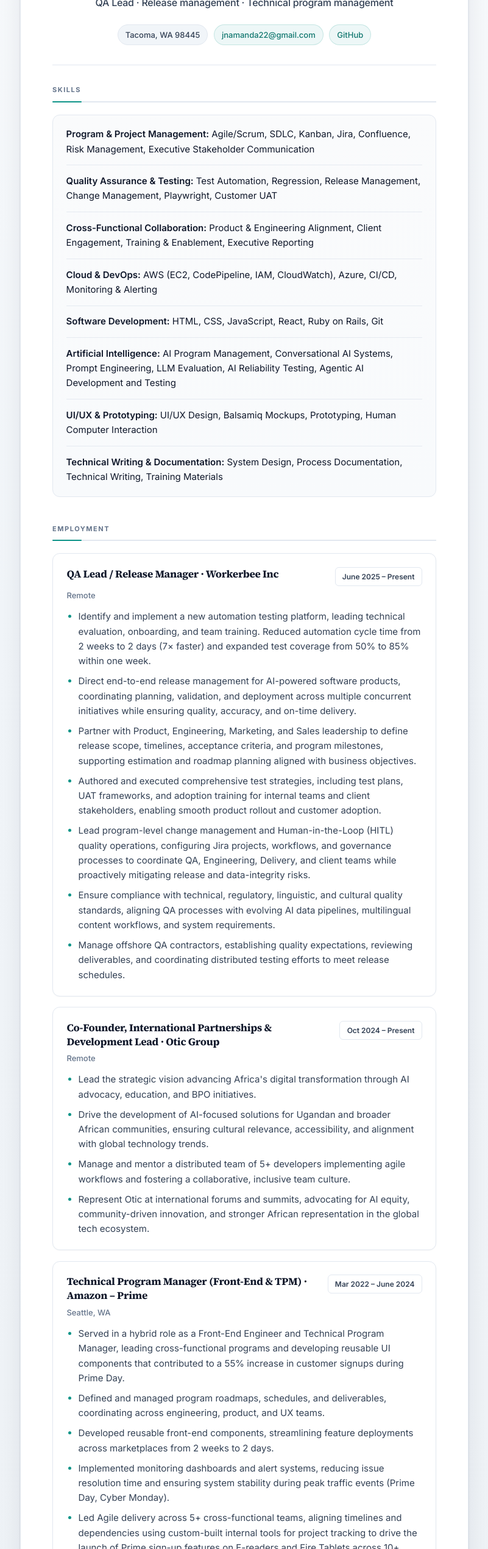
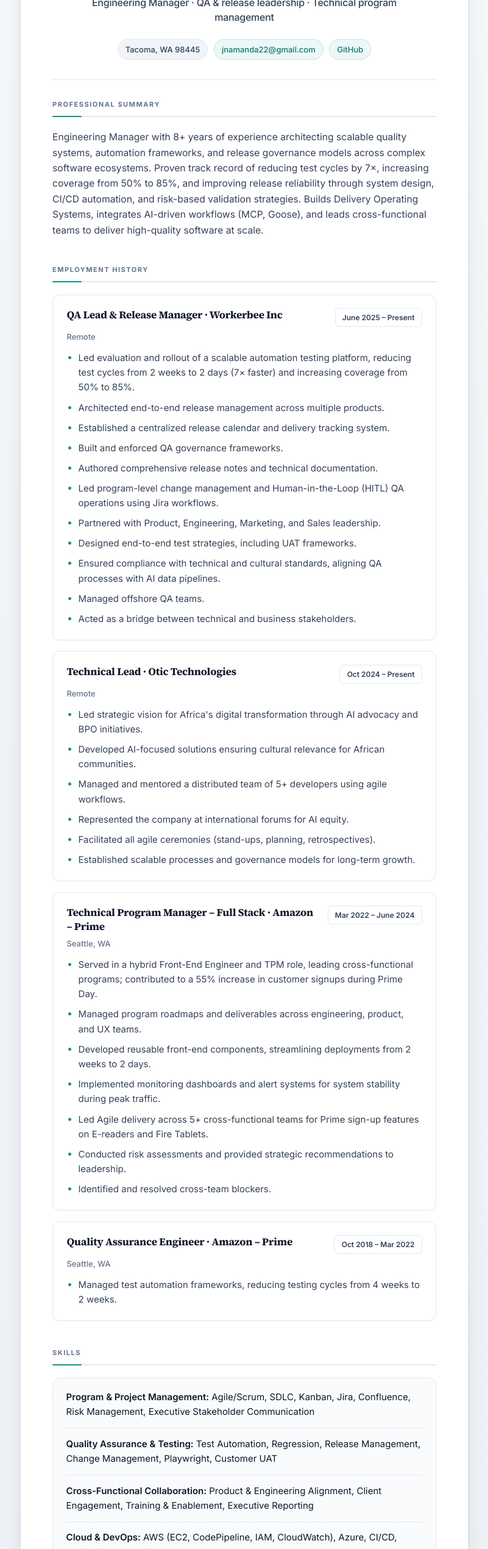
Before and after one commit to jkaweesi22/Kaweesi-Resume, a plain HTML site: page resume.html in a window 1280 px wide. Shown: the part 260-2800 px from the top of the page at 61% size, without its empty margins (239-1040 px from the left). Drawn offline with Linux system fonts and the light colour scheme.

Commit message:
- Documentation cards use a primary overlay link to GitHub Pages; GitHub stays above for repo clicks - Add SDLC guide alongside QAEssentials; tighten portfolio doc section copy - Résumé: professional summary, employment bullets, Otic Technologies Technical Lead, Amazon QA Engineer - Home/meta/about aligned with résumé

```diff
--- a/css/styles.css
+++ b/css/styles.css
@@ -765,6 +765,7 @@
 
 /* Card with several explicit links (e.g. one doc hub + repo + sections) */
 .repo-card__panel {
+    position: relative;
     display: flex;
     flex-direction: column;
     gap: 0.5rem;
@@ -777,9 +778,35 @@
     transition: box-shadow 0.18s ease, border-color 0.18s ease;
 }
 
-.repo-card__panel:hover {
+.repo-card__panel:hover,
+.repo-card__panel:focus-within {
     box-shadow: var(--shadow-hover);
     border-color: var(--accent-muted);
+}
+
+/* Full-card hit target to primary URL; GitHub links sit above (z-index). */
+.repo-card__panel-hit {
+    position: absolute;
+    inset: 0;
+    z-index: 1;
+    border-radius: inherit;
+}
+
+.repo-card__panel-hit:focus-visible {
+    outline: 2px solid var(--accent);
+    outline-offset: 2px;
+}
+
+.repo-card__hit-label {
+    position: absolute;
+    width: 1px;
+    height: 1px;
+    padding: 0;
+    margin: -1px;
+    overflow: hidden;
+    clip: rect(0, 0, 0, 0);
+    white-space: nowrap;
+    border: 0;
 }
 
 .repo-card__panel .repo-card__name {
@@ -791,7 +818,16 @@
     font-weight: 600;
 }
 
+.repo-card__panel .repo-card__name,
+.repo-card__panel .repo-card__desc,
+.repo-card__panel .repo-card__meta {
+    position: relative;
+    z-index: 0;
+}
+
 .repo-card__sublinks {
+    position: relative;
+    z-index: 2;
     list-style: none;
     margin: 0.15rem 0 0;
     padding: 0;
@@ -801,6 +837,8 @@
 }
 
 .repo-card__sublinks a {
+    position: relative;
+    z-index: 2;
     font-size: 0.8125rem;
     font-weight: 600;
     color: var(--accent-dark);
--- a/resume.html
+++ b/resume.html
@@ -3,7 +3,7 @@
 <head>
     <meta charset="UTF-8">
     <meta name="viewport" content="width=device-width, initial-scale=1.0">
-    <meta name="description" content="Résumé — Jackline Namanda: QA Lead, Release Manager, Technical Program Manager.">
+    <meta name="description" content="Résumé — Jackline Namanda: Engineering Manager, QA Lead, Release Manager, TPM — Amazon Prime, Workerbee, Otic.">
     <meta name="theme-color" content="#f1f5f9">
     <title>Résumé — Jackline Namanda</title>
     <link rel="preconnect" href="https://fonts.googleapis.com">
@@ -27,15 +27,89 @@
         <div class="page-card">
             <div class="page-card__inner">
                 <header class="hero">
-                    <p class="hero__kicker">Program &amp; quality leadership</p>
+                    <p class="hero__kicker">Engineering management · Quality · Delivery</p>
                     <h1>Jackline Namanda</h1>
-                    <p class="tagline">QA Lead · Release management · Technical program management</p>
+                    <p class="tagline">Engineering Manager · QA &amp; release leadership · Technical program management</p>
                     <address class="contact">
                         <span class="contact__pill">Tacoma, WA 98445</span>
                         <a class="contact__pill" href="mailto:jnamanda22@gmail.com">jnamanda22@gmail.com</a>
                         <a class="contact__pill" href="https://github.com/jkaweesi22" rel="noopener noreferrer">GitHub</a>
                     </address>
                 </header>
+
+                <section class="section" aria-labelledby="summary-heading">
+                    <h2 id="summary-heading" class="section-title"><span>Professional summary</span></h2>
+                    <p class="home-intro" style="margin-bottom: 0;">Engineering Manager with 8+ years of experience architecting scalable quality systems, automation frameworks, and release governance models across complex software ecosystems. Proven track record of reducing test cycles by 7×, increasing coverage from 50% to 85%, and improving release reliability through system design, CI/CD automation, and risk-based validation strategies. Builds Delivery Operating Systems, integrates AI-driven workflows (MCP, Goose), and leads cross-functional teams to deliver high-quality software at scale.</p>
+                </section>
+
+                <section class="section" aria-labelledby="employment-heading">
+                    <h2 id="employment-heading" class="section-title"><span>Employment history</span></h2>
+
+                    <article class="job">
+                        <div class="job-header">
+                            <h3 class="job-title">QA Lead &amp; Release Manager · Workerbee Inc</h3>
+                            <p class="job-meta">June 2025 – Present</p>
+                        </div>
+                        <p class="job-location">Remote</p>
+                        <ul>
+                            <li>Led evaluation and rollout of a scalable automation testing platform, reducing test cycles from 2 weeks to 2 days (7× faster) and increasing coverage from 50% to 85%.</li>
+                            <li>Architected end-to-end release management across multiple products.</li>
+                            <li>Established a centralized release calendar and delivery tracking system.</li>
+                            <li>Built and enforced QA governance frameworks.</li>
+                            <li>Authored comprehensive release notes and technical documentation.</li>
+                            <li>Led program-level change management and Human-in-the-Loop (HITL) QA operations using Jira workflows.</li>
+                            <li>Partnered with Product, Engineering, Marketing, and Sales leadership.</li>
+                            <li>Designed end-to-end test strategies, including UAT frameworks.</li>
+                            <li>Ensured compliance with technical and cultural standards, aligning QA processes with AI data pipelines.</li>
+                            <li>Managed offshore QA teams.</li>
+                            <li>Acted as a bridge between technical and business stakeholders.</li>
+                        </ul>
+                    </article>
+
+                    <article class="job">
+                        <div class="job-header">
+                            <h3 class="job-title">Technical Lead · Otic Technologies</h3>
+                            <p class="job-meta">Oct 2024 – Present</p>
+                        </div>
+                        <p class="job-location">Remote</p>
+                        <ul>
+                            <li>Led strategic vision for Africa&apos;s digital transformation through AI advocacy and BPO initiatives.</li>
+                            <li>Developed AI-focused solutions ensuring cultural relevance for African communities.</li>
+                            <li>Managed and mentored a distributed team of 5+ developers using agile workflows.</li>
+                            <li>Represented the company at international forums for AI equity.</li>
+                            <li>Facilitated all agile ceremonies (stand-ups, planning, retrospectives).</li>
+                            <li>Established scalable processes and governance models for long-term growth.</li>
+                        </ul>
+                    </article>
+
+                    <article class="job">
+                        <div class="job-header">
+                            <h3 class="job-title">Technical Program Manager – Full Stack · Amazon – Prime</h3>
+                            <p class="job-meta">Mar 2022 – June 2024</p>
+                        </div>
+                        <p class="job-location">Seattle, WA</p>
+                        <ul>
+                            <li>Served in a hybrid Front-End Engineer and TPM role, leading cross-functional programs; contributed to a 55% increase in customer signups during Prime Day.</li>
+                            <li>Managed program roadmaps and deliverables across engineering, product, and UX teams.</li>
+                            <li>Developed reusable front-end components, streamlining deployments from 2 weeks to 2 days.</li>
+                            <li>Implemented monitoring dashboards and alert systems for system stability during peak traffic.</li>
+                            <li>Led Agile delivery across 5+ cross-functional teams for Prime sign-up features on E-readers and Fire Tablets.</li>
+                            <li>Conducted risk assessments and provided strategic recommendations to leadership.</li>
+                            <li>Identified and resolved cross-team blockers.</li>
+                        </ul>
+                    </article>
+
+                    <article class="job">
+                        <div class="job-header">
+                            <h3 class="job-title">Quality Assurance Engineer · Amazon – Prime</h3>
+                            <p class="job-meta">Oct 2018 – Mar 2022</p>
+                        </div>
+                        <p class="job-location">Seattle, WA</p>
+                        <ul>
+                            <li>Managed test automation frameworks, reducing testing cycles from 4 weeks to 2 weeks.</li>
+                        </ul>
+                    </article>
+                </section>
 
                 <section class="section" aria-labelledby="skills-heading">
                     <h2 id="skills-heading" class="section-title"><span>Skills</span></h2>
@@ -51,56 +125,6 @@
                             <li><strong>Technical Writing &amp; Documentation:</strong> System Design, Process Documentation, Technical Writing, Training Materials</li>
                         </ul>
                     </div>
-                </section>
-
-                <section class="section" aria-labelledby="employment-heading">
-                    <h2 id="employment-heading" class="section-title"><span>Employment</span></h2>
-
-                    <article class="job">
-                        <div class="job-header">
-                            <h3 class="job-title">QA Lead / Release Manager · Workerbee Inc</h3>
-                            <p class="job-meta">June 2025 – Present</p>
-                        </div>
-                        <p class="job-location">Remote</p>
-                        <ul>
-                            <li>Identify and implement a new automation testing platform, leading technical evaluation, onboarding, and team training. Reduced automation cycle time from 2 weeks to 2 days (7× faster) and expanded test coverage from 50% to 85% within one week.</li>
-                            <li>Direct end-to-end release management for AI-powered software products, coordinating planning, validation, and deployment across multiple concurrent initiatives while ensuring quality, accuracy, and on-time delivery.</li>
-                            <li>Partner with Product, Engineering, Marketing, and Sales leadership to define release scope, timelines, acceptance criteria, and program milestones, supporting estimation and roadmap planning aligned with business objectives.</li>
-                            <li>Authored and executed comprehensive test strategies, including test plans, UAT frameworks, and adoption training for internal teams and client stakeholders, enabling smooth product rollout and customer adoption.</li>
-                            <li>Lead program-level change management and Human-in-the-Loop (HITL) quality operations, configuring Jira projects, workflows, and governance processes to coordinate QA, Engineering, Delivery, and client teams while proactively mitigating release and data-integrity risks.</li>
-                            <li>Ensure compliance with technical, regulatory, linguistic, and cultural quality standards, aligning QA processes with evolving AI data pipelines, multilingual content workflows, and system requirements.</li>
-                            <li>Manage offshore QA contractors, establishing quality expectations, reviewing deliverables, and coordinating distributed testing efforts to meet release schedules.</li>
-                        </ul>
-                    </article>
-
-                    <article class="job">
-                        <div class="job-header">
-                            <h3 class="job-title">Co-Founder, International Partnerships &amp; Development Lead · Otic Group</h3>
-                            <p class="job-meta">Oct 2024 – Present</p>
-                        </div>
-                        <p class="job-location">Remote</p>
-                        <ul>
-                            <li>Lead the strategic vision advancing Africa&apos;s digital transformation through AI advocacy, education, and BPO initiatives.</li>
-                            <li>Drive the development of AI-focused solutions for Ugandan and broader African communities, ensuring cultural relevance, accessibility, and alignment with global technology trends.</li>
-                            <li>Manage and mentor a distributed team of 5+ developers implementing agile workflows and fostering a collaborative, inclusive team culture.</li>
-                            <li>Represent Otic at international forums and summits, advocating for AI equity, community-driven innovation, and stronger African representation in the global tech ecosystem.</li>
-                        </ul>
-                    </article>
-
-                    <article class="job">
-                        <div class="job-header">
-                            <h3 class="job-title">Technical Program Manager (Front-End &amp; TPM) · Amazon – Prime</h3>
-                            <p class="job-meta">Mar 2022 – June 2024</p>
-                        </div>
-                        <p class="job-location">Seattle, WA</p>
-                        <ul>
-                            <li>Served in a hybrid role as a Front-End Engineer and Technical Program Manager, leading cross-functional programs and developing reusable UI components that contributed to a 55% increase in customer signups during Prime Day.</li>
-                            <li>Defined and managed program roadmaps, schedules, and deliverables, coordinating across engineering, product, and UX teams.</li>
-                            <li>Developed reusable front-end components, streamlining feature deployments across marketplaces from 2 weeks to 2 days.</li>
-                            <li>Implemented monitoring dashboards and alert systems, reducing issue resolution time and ensuring system stability during peak traffic events (Prime Day, Cyber Monday).</li>
-                            <li>Led Agile delivery across 5+ cross-functional teams, aligning timelines and dependencies using custom-built internal tools for project tracking to drive the launch of Prime sign-up features on E-readers and Fire Tablets across 10+ global marketplaces.</li>
-                        </ul>
-                    </article>
                 </section>
 
                 <footer>
```
Also changed, not shown: index.html (+3 -3 lines), portfolio.html (+20 -12 lines).
